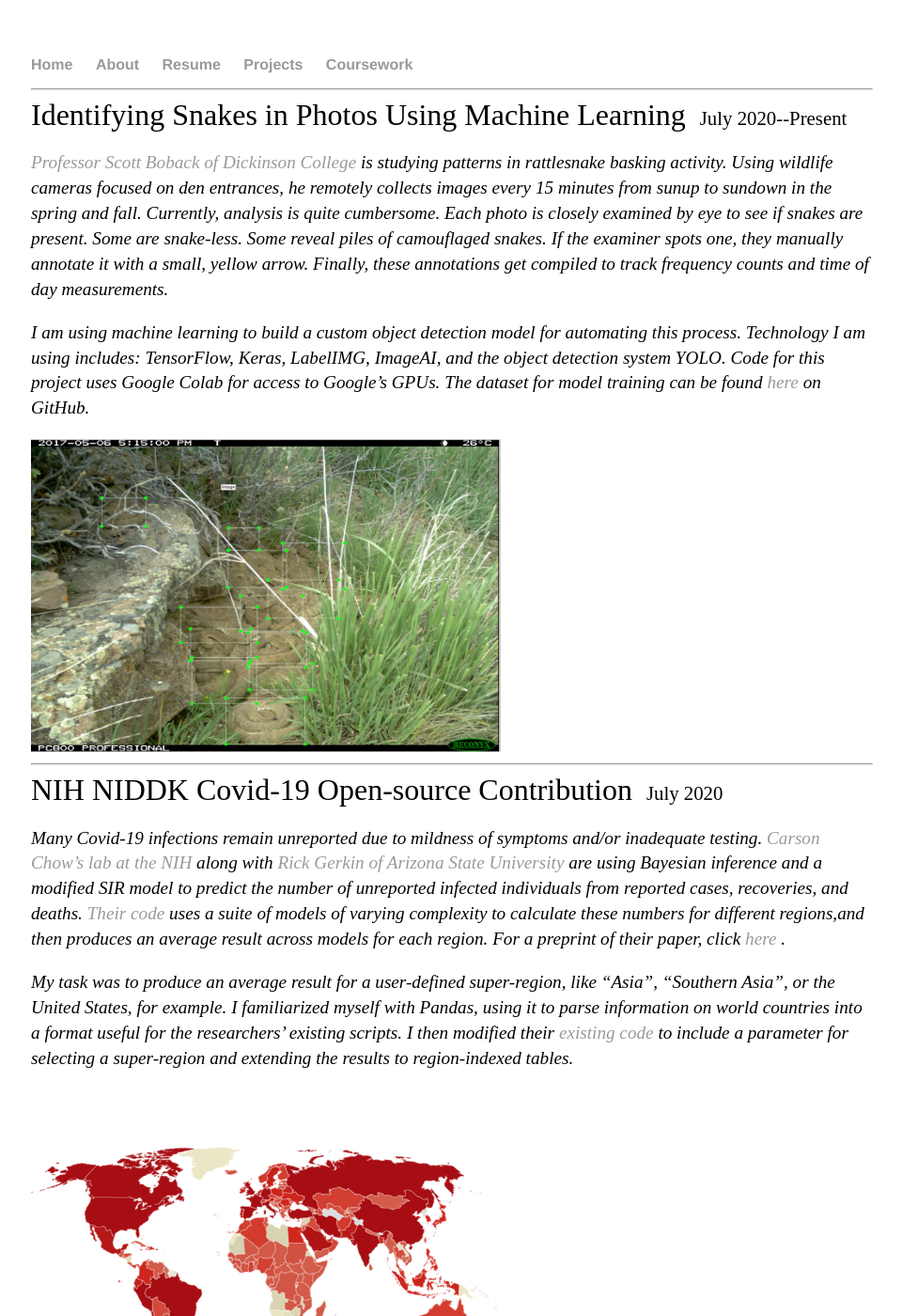
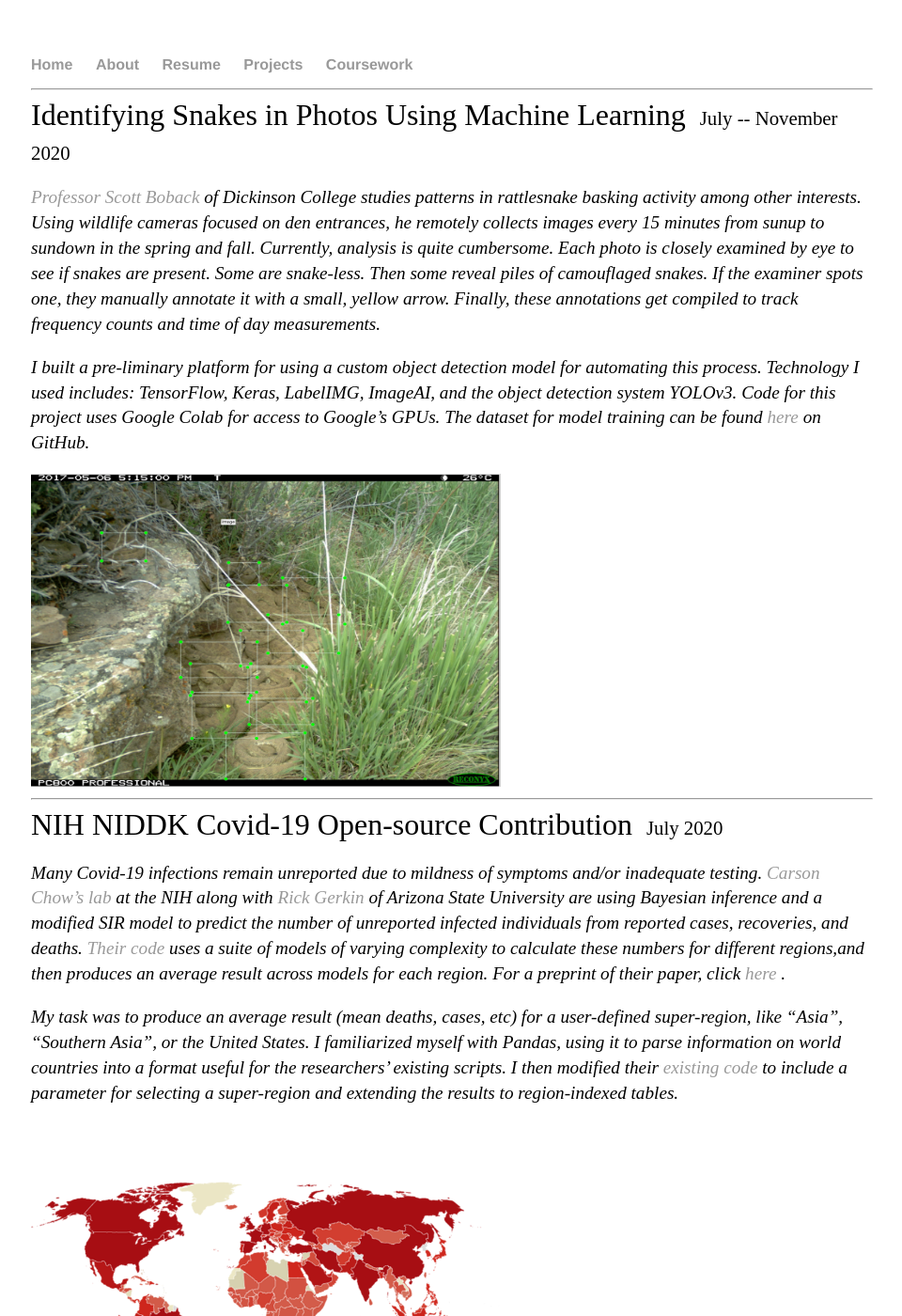
Before and after one commit to aoschwartz7/aoschwartz7.github.io, a Jekyll site: the page built from site/projects.html, in a window 1280 px wide and 1400 px high. Shown: the whole window at 94% size, without its empty margins (159-1119 px from the left). Built offline with Jekyll 4.4.1, drawn with Linux system fonts in a browser that asks for light colours.

Commit message:
Update projects.html

```diff
--- a/site/projects.html
+++ b/site/projects.html
@@ -3,21 +3,22 @@
 title: Alec Schwartz
 ---
 <hr />
-<span>Identifying Snakes in Photos Using Machine Learning<c>July 2020--Present</c></span>
+<span>Identifying Snakes in Photos Using Machine Learning<c>July -- November 2020</c></span>
   <p>
     <em>
-      <a href="">Professor Scott Boback of Dickinson College</a> is studying patterns in rattlesnake basking activity.
+      <a href="https://www.dickinson.edu/site/custom_scripts/dc_faculty_profile_index.php?fac=bobacks">Professor Scott Boback</a> of
+      Dickinson College studies patterns in rattlesnake basking activity among other interests.
       Using wildlife cameras focused on den entrances, he remotely collects images every 15 minutes from sunup to sundown
       in the spring and fall. Currently, analysis is quite cumbersome. Each photo is closely examined by eye to see if
-      snakes are present. Some are snake-less. Some reveal piles of camouflaged snakes. If the examiner spots one, they
+      snakes are present. Some are snake-less. Then some reveal piles of camouflaged snakes. If the examiner spots one, they
       manually annotate it with a small, yellow arrow. Finally, these annotations get compiled to track frequency counts
       and time of day measurements.
     </em>
   </p>
   <p>
     <em>
-      I am using machine learning to build a custom object detection model for automating this process.
-      Technology I am using includes: TensorFlow, Keras, LabelIMG, ImageAI, and the object detection system YOLO.
+      I built a pre-liminary platform for using a custom object detection model for automating this process.
+      Technology I used includes: TensorFlow, Keras, LabelIMG, ImageAI, and the object detection system YOLOv3.
       Code for this project uses Google Colab for access to Google’s GPUs. The dataset for model training can be found
       <a href="https://github.com/aoschwartz7/ML_Snakes">here</a> on GitHub.
     </em>
@@ -28,8 +29,8 @@
   <span>NIH NIDDK Covid-19 Open-source Contribution<c>July 2020</c></span>
     <p>
       <em>Many Covid-19 infections remain unreported due to mildness of symptoms and/or inadequate testing.
-      <a href="https://www.niddk.nih.gov/about-niddk/staff-directory/biography/chow-carson">Carson Chow’s lab at the NIH</a>
-      along with <a href="https://sols.asu.edu/richard-gerkin">Rick Gerkin of Arizona State University</a> are using Bayesian inference
+      <a href="https://www.niddk.nih.gov/about-niddk/staff-directory/biography/chow-carson">Carson Chow’s lab</a> at the NIH
+      along with <a href="https://sols.asu.edu/richard-gerkin">Rick Gerkin</a> of Arizona State University are using Bayesian inference
       and a modified SIR model to predict the number of unreported infected individuals from reported cases, recoveries, and deaths.
       <a href="https://github.com/nih-niddk-mbs/covid-sicr">Their code</a> uses a suite of models of varying complexity to
       calculate these numbers for different regions,and then produces an average result across models for each region.
@@ -37,8 +38,8 @@
       </em>
     </p>
     <p>
-      <em>My task was to produce an average result for a user-defined super-region, like “Asia”,
-        “Southern Asia”, or the United States, for example. I familiarized myself with Pandas,
+      <em>My task was to produce an average result (mean deaths, cases, etc) for a user-defined super-region, like “Asia”,
+        “Southern Asia”, or the United States. I familiarized myself with Pandas,
         using it to parse information on world countries into a format useful for the researchers’
         existing scripts. I then modified their <a href="https://github.com/nih-niddk-mbs/covid-sicr/pull/7">existing code</a>
         to include a parameter for selecting a super-region and extending the results to region-indexed tables.
```
